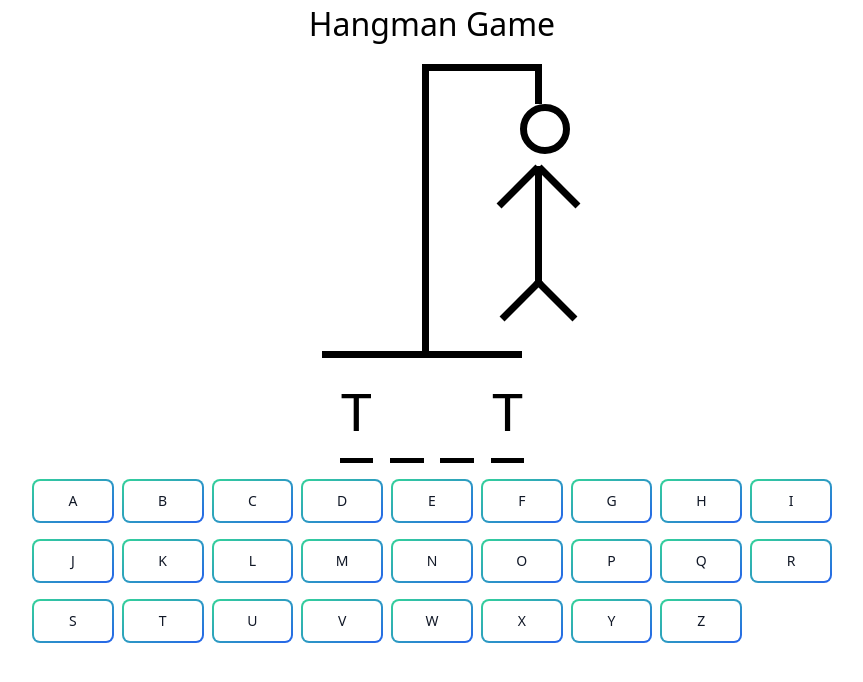
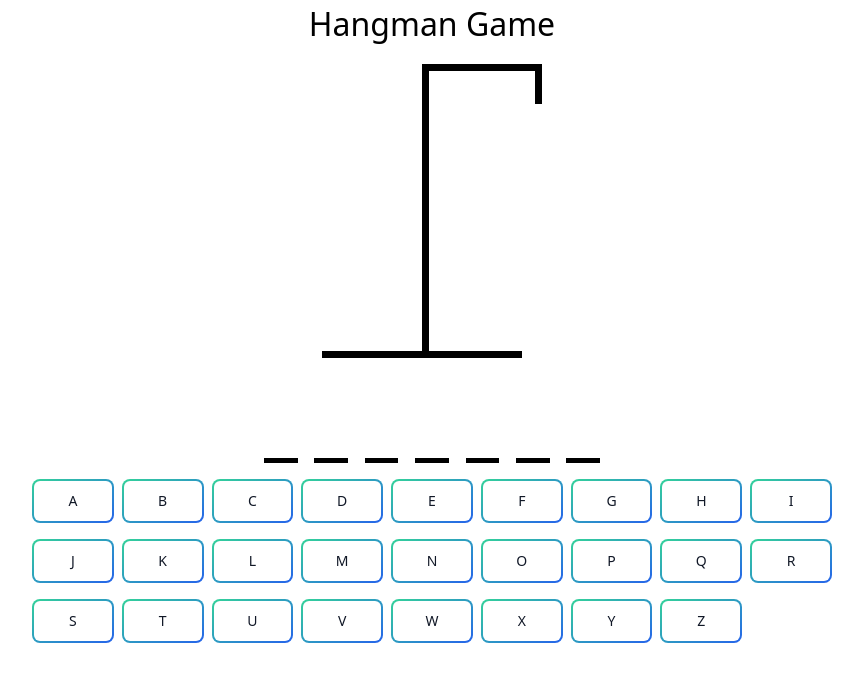
Before and after one commit to AnnieTran2023/Hangman-React-TS, a React (Vite) app: page / in a window 1280 px wide. Shown: the top 682 px of the page, without its empty margins (208-1071 px from the left). Built offline with nearby package versions, Linux system fonts and the light colour scheme.

Commit message:
word component logic

```diff
--- a/src/App.tsx
+++ b/src/App.tsx
@@ -1,4 +1,4 @@
-import { useState } from "react";
+import { useEffect, useState } from "react";
 
 import words from "./wordList.json";
 import { HangmanDrawing } from "./HangmanDrawing";
@@ -7,11 +7,18 @@ import { Keyboard } from "./Keyboard";
 
 function App() {
   let randomIndex = Math.floor(Math.random() * words.length);
+
   const [wordToGuess, setWordToGuess] = useState(() => words[randomIndex]);
 
   console.log(wordToGuess);
 
   const [guessLetters, setGuessLetters] = useState<string[]>([]);
+
+  const inCorrectLetters = guessLetters.filter(
+    (letter) => !wordToGuess.includes(letter)
+  );
+
+
   return (
     <div
       style={{
@@ -24,8 +31,8 @@ function App() {
       }}
     >
       <div style={{ fontSize: "2rem", textAlign: "center" }}>Hangman Game</div>
-      <HangmanDrawing />
-      <HangmanWord />
+      <HangmanDrawing numberOfGuesses={inCorrectLetters.length} />
+      <HangmanWord guessLetters={guessLetters} wordToGuess={wordToGuess} />
       <div style={{ alignSelf: "stretch" }}>
         <Keyboard />
       </div>
--- a/src/HangmanDrawing.tsx
+++ b/src/HangmanDrawing.tsx
@@ -6,8 +6,8 @@ const HEAD = (
       borderRadius: "50%",
       border: "7px solid black",
       position: "absolute",
-      top: "40px",
-      right: "-28px",
+      top: "33px",
+      right: "-20px",
     }}
   ></div>
 );
@@ -19,7 +19,7 @@ const BODY = (
       height: "120px",
       background: "black",
       position: "absolute",
-      top: "102px",
+      top: "82px",
       right: "0px",
     }}
   ></div>
@@ -31,7 +31,7 @@ const LEFTHAND = (
       height: "55px",
       background: "black",
       position: "absolute",
-      top: "95px",
+      top: "75px",
       right: "20px",
       transform: "rotate(45deg)",
     }}
@@ -44,7 +44,7 @@ const RIGHTHAND = (
       height: "55px",
       background: "black",
       position: "absolute",
-      top: "95px",
+      top: "75px",
       right: "-20px",
       transform: "rotate(-45deg)",
     }}
@@ -58,7 +58,7 @@ const LEFTLEG = (
       height: "55px",
       background: "black",
       position: "absolute",
-      top: "208px",
+      top: "188px",
       right: "17px",
       transform: "rotate(45deg)",
     }}
@@ -71,21 +71,22 @@ const RIGHTLEG = (
       height: "55px",
       background: "black",
       position: "absolute",
-      top: "208px",
+      top: "188px",
       right: "-17px",
       transform: "rotate(-45deg)",
     }}
   ></div>
 );
-export function HangmanDrawing() {
+
+const BODY_PARTS = [HEAD, BODY, LEFTHAND, RIGHTHAND, LEFTLEG, RIGHTLEG];
+
+type HangmanDrawingProps = {
+  numberOfGuesses: number;
+};
+export function HangmanDrawing({ numberOfGuesses }: HangmanDrawingProps) {
   return (
     <div style={{ position: "relative" }}>
-      {HEAD}
-      {BODY}
-      {LEFTHAND}
-      {RIGHTHAND}
-      {LEFTLEG}
-      {RIGHTLEG}
+      {BODY_PARTS.slice(0, numberOfGuesses)}
       <div
         style={{
           height: "40px",
--- a/src/HangmanWord.tsx
+++ b/src/HangmanWord.tsx
@@ -1,6 +1,9 @@
-export function HangmanWord() {
-  const word = "TEST";
-  const guessLetters = ["T"];
+type HangmanWordProps = {
+  guessLetters: string[];
+  wordToGuess: string;
+};
+
+export function HangmanWord({ guessLetters, wordToGuess }: HangmanWordProps) {
   return (
     <div
       style={{
@@ -12,7 +15,7 @@ export function HangmanWord() {
         fontFamily: "monospace",
       }}
     >
-      {word.split("").map((letter, index) => (
+      {wordToGuess.split("").map((letter, index) => (
         <span style={{ borderBottom: ".1em solid black" }} key={index}>
           <span
             style={{
--- a/src/Keyboard.tsx
+++ b/src/Keyboard.tsx
@@ -38,6 +38,7 @@ export function Keyboard() {
     >
       {KEYS.map((letter) => (
         <button
+          disabled
           key={letter}
           className="relative inline-flex items-center justify-center p-0.5 mb-2 me-2 overflow-hidden text-sm font-medium text-gray-900 rounded-lg group bg-gradient-to-br from-green-400 to-blue-600 group-hover:from-green-400 group-hover:to-blue-600 hover:text-white dark:text-white focus:ring-4 focus:outline-none focus:ring-green-200 dark:focus:ring-green-800"
         >
```
